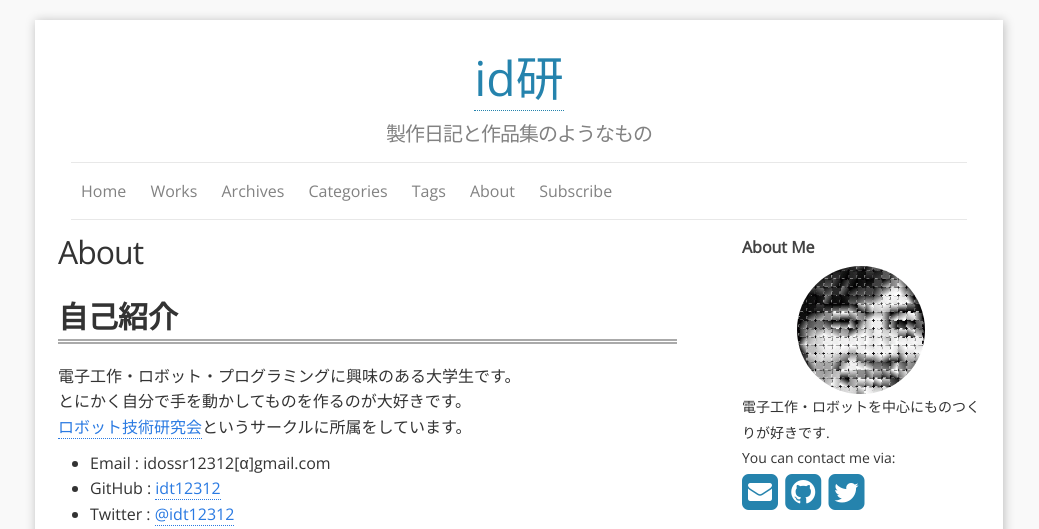
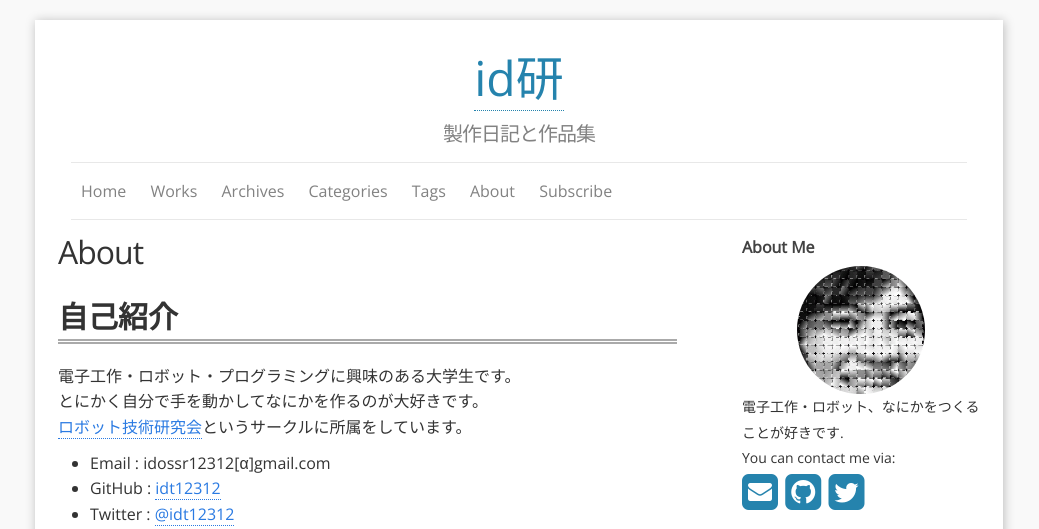
Before and after one commit to idt12312/idken-blog, a Jekyll site: the page built from f_about.md, in a window 1280 px wide. Shown: the top 529 px of the page, without its empty margins (121-1160 px from the left). Built offline with Jekyll 4.4.1, drawn with Linux system fonts in a browser that asks for light colours; nearby versions of some CDN libraries.

Commit message:
記事を修正

```diff
--- a/_config.yml
+++ b/_config.yml
@@ -1,6 +1,6 @@
 ### Site info:
 title: id研
-tagline: 製作日記と作品集のようなもの
+tagline: 製作日記と作品集
 author: idt12312
 email: idossr12312[α]gmail.com
 description: "id研 blog" # You can edit this line in _config.yml. It will appear in your document head meta and in your feed.xml site description
@@ -15,7 +15,7 @@ twitter_username: idt12312
 github_username:  idt12312
 disqus_shortname: idkenblog
 favicon:     "/images/id_icon.png"
-aboutme: 電子工作・ロボットを中心にものつくりが好きです.  # these are shown on aboutme-sidebar.
+aboutme: 電子工作・ロボット、なにかをつくることが好きです.  # these are shown on aboutme-sidebar.
 aboutme_photo: "/images/id_icon.png" # your photo.
 google_analytics_key: UA-76753401-1 # put YOUR key here to enable tracking! (blank to disable)
 
@@ -45,96 +45,6 @@ locales:
       About: "About"
       Guestbook: "Guestbook"
       Subscribe: "Subscribe"
-      #    cn:
-      #      Aboutme: "关于我"
-      #      Archives: "存档"
-      #      Blogroll: "良师益友"
-      #      Categories: "分类目录"
-      #      Copyright_Notice: "版权声明"
-      #      Recent_Posts: "近期文章"
-      #      Tags: "标签"
-      #      Previous: "前一页"
-      #      Next: "后一页"
-      #      PostedInCategories: "目录:"
-      #      Taggedwith: "| 标签:"
-      #      PostDate: "| 发表时间: "
-      #      Google_search: "站内搜索"
-      #      Home: "首页"
-      #      About: "关于"
-      #      Guestbook: "留言"
-      #      Subscribe: "订阅"
-      #    jp:
-      #      Aboutme: "著者"
-      #      Archives: "アーカイブ"
-      #      Blogroll: "ブログロール"
-      #      Categories: "カテゴリー"
-      #      Copyright_Notice: "著作権表示"
-      #      Recent_Posts: "最近の投稿"
-      #      Tags: "タグ"
-      #      Previous: "前の記事"
-      #      Next: "次の記事"
-      #      PostedInCategories: "カテゴリー："
-      #      Taggedwith: "| タグ："
-      #      PostDate: "| 投稿日時: "
-      #      Google_search: "サイト内検索"
-      #      Home: "ホーム"
-      #      About: "このブログについて"
-      #      Guestbook: "メッセージ"
-      #      Subscribe: "購読"
-      #    pl:
-      #      Aboutme: "O mnie"
-      #      Archives: "Archiwum"
-      #      Blogroll: "Odnośniki"
-      #      Categories: "Kategorie"
-      #      Copyright_Notice: "Prawa autorskie"
-      #      Recent_Posts: "Najnowsze wpisy"
-      #      Tags: "Tagi"
-      #      Previous: "Starsze"
-      #      Next: "Nowsze"
-      #      PostedInCategories: "Kategoria"
-      #      Taggedwith: "tagi"
-      #      PostDate: "on "
-      #      Google_search: "Wyszukiwarka"
-      #      Home: "Strona główna"
-      #      About: "O mnie"
-      #      Guestbook: "Księga gości"
-      #      Subscribe: "Subskrypcja"
-      #    kr:
-      #      Aboutme: "저자 소개"
-      #      Archives: "모든 게시물"
-      #      Blogroll: "참조 링크"
-      #      Categories: "카테고리"
-      #      Copyright_Notice: "저작권"
-      #      Recent_Posts: "최근 게시물"
-      #      Tags: "태그"
-      #      Previous: "이전 게시물"
-      #      Next: "다음 게시물"
-      #      PostedInCategories: "카테고리: "
-      #      Taggedwith: "태그: "
-      #      PostDate: "작성일: "
-      #      Google_search: "게시물 검색"
-      #      Home: "홈"
-      #      About: "소개"
-      #      Guestbook: "방명록"
-      #      Subscribe: "구독하기"
-      #    ru:
-      #      Aboutme: "Обо мне" # = 'About me'
-      #      Archives: "Архив"
-      #      Blogroll: "Ссылки" # = 'Links'
-      #      Categories: "Разделы"
-      #      Copyright_Notice: "Авторские права"
-      #      Recent_Posts: "Свежие посты"
-      #      Tags: "Теги"
-      #      Previous: "Предыдущий пост"          # = 'Previous post'
-      #      Next: "Следующий пост"               # = 'Next post'
-      #      PostedInCategories: "Опубликовано в" # = 'Posted in'
-      #      Taggedwith: "с тегами"
-      #      PostDate: ""
-      #      Google_search: "Поиск на Google"
-      #      Home: "Домой"
-      #      About: "О блоге"            # = 'About blog'
-      #      Guestbook: "Гостевая книга"
-      #      Subscribe: "Подписаться"
 
 ### your Blogroll info, only name can shown on the page.
 Blogroll:
--- a/f_about.md
+++ b/f_about.md
@@ -6,7 +6,7 @@ permalink: /about/
 ---
 # 自己紹介
 電子工作・ロボット・プログラミングに興味のある大学生です。
-とにかく自分で手を動かしてものを作るのが大好きです。
+とにかく自分で手を動かしてなにかを作るのが大好きです。
 [ロボット技術研究会](https://www.rogiken.org)というサークルに所属をしています。
 
 * Email : idossr12312[α]gmail.com
```
Also changed, not shown: _posts/2016-12-17-fusion_pasta.md (+1 -3 lines).
